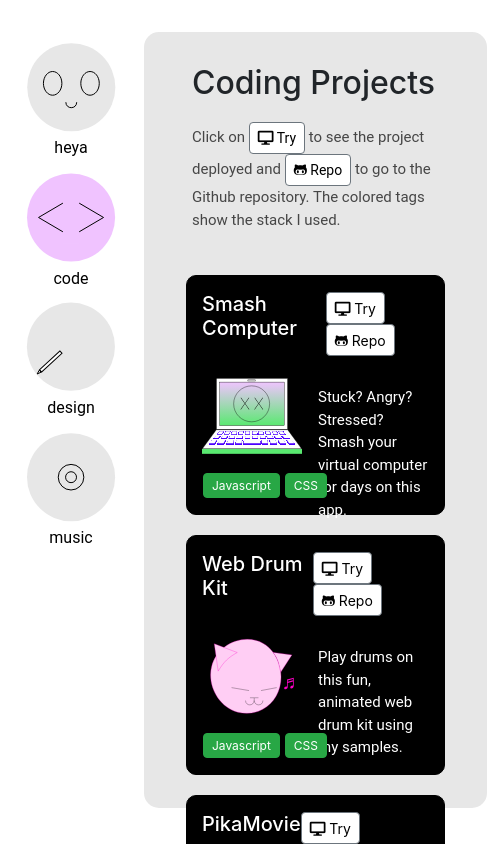
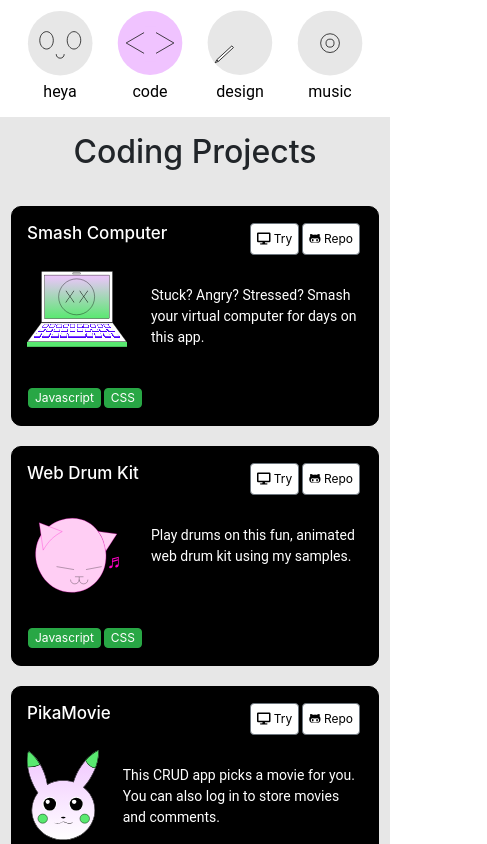
Before and after one commit to Heyabird/portfolio, a React (Create React App) app: page /about in a window 390 px wide. Shown: the top 844 px of the page, 487 px wide, since content can reach past the window. Built offline with nearby package versions, Linux system fonts and the light colour scheme.

Commit message:
added media queries for mobile phone

```diff
--- a/src/App.css
+++ b/src/App.css
@@ -27,11 +27,11 @@ p {
 }
 
 /* PROJECT PAGE */
-.container {
+.project-container {
   max-width: 1200px;
 }
 .page-header {
-  display: flex;
+  /* display: flex; */
   justify-content: space-between;
   margin-left: 1rem;
 }
@@ -93,7 +93,7 @@ p {
 .code-project img{
   max-height: 90px;
   max-width: 100px;
-  margin-right: 1rem;
+  margin-right: 1.5rem;
 }
 
 #smash-computer {
@@ -109,3 +109,55 @@ p {
   bottom: 1rem;
   left: 1rem;
 }
+
+@media screen and (max-width: 1110px) {
+  .project-header h5 {
+    font-size: 17px;
+  }
+
+  p {
+    font-size: 14px;
+    margin-bottom: 0 !important;
+  }
+
+  .code-project Button, .page-header Button, .code-project a {
+    font-size: 12px;
+    padding: 6px;
+  }
+
+  .code-project Button, a, #tag-description Button{
+    margin-right: 3px;
+    height: 20px;
+  }
+}
+
+@media screen and (max-width: 480px) {
+  .project-container {
+    max-width: 500px;
+    /* background-color: red; */
+  }
+
+  .page-header {
+    margin: 0 auto;
+  }
+
+  .page-header h2 {
+    margin: 0;
+    text-align: center;
+  }
+
+  /* CODE PROJECT PAGE */
+  .code-project {
+    /* padding: .7rem; */
+    height: 220px;
+  }
+
+  #code-page-description {
+    display: none;
+  }
+
+  .btn-container {
+    /* left: .5rem;
+    bottom: .5rem; */
+  }
+}
--- a/src/App.js
+++ b/src/App.js
@@ -9,6 +9,8 @@ import { Design } from './components/pages/Design';
 import { NoMatch } from './components/pages/NoMatch';
 import Sidebar from './components/components/Sidebar';
 import styled from 'styled-components';
+
+const breakpoint = 480;
 
 const Everything = styled.div`
   background-color: red;
@@ -25,6 +27,18 @@ const Wrapper = styled.div`
   position: absolute;
   // overflow: scroll;
   background-color: #E7E7E7;
+
+  @media (max-width: ${breakpoint}px) {
+    padding: 1rem;
+    margin: 0 1rem .5rem 1rem;
+    max-width: 100%;
+    height: inherit;
+    min-height: 85%;
+    min-width: 100%;
+    border-radius: 0;
+    width: inherit;
+    margin: 0 auto;
+  }
 `;
 
 function App() {
--- a/src/components/components/Project.js
+++ b/src/components/components/Project.js
@@ -21,7 +21,7 @@ export default class Project extends React.Component {
 
   render() {
     return (
-      <div class="container">
+      <div class="project-container">
         <Row>
           <Col className="code-project" id="smash-computer">
             <div className="project-header">
--- a/src/components/components/StyledNavItem.js
+++ b/src/components/components/StyledNavItem.js
@@ -1,8 +1,10 @@
 import styled from "styled-components";
 
+const breakpoint = 480;
+
 export const StyledNavItem = styled.div`
-  height: 130px;
-  width: 110px; /* width must be same size as NavBar to center */
+  // height: 130px;
+  // width: 4.5rem; /* width must be same size as NavBar to center */
   text-align: center; /* Aligns <a> inside of NavIcon div */
   margin-bottom: 0;   /* Puts space between NavItems */
   a {
@@ -12,5 +14,10 @@ export const StyledNavItem = styled.div`
       opacity: 0.6;
       text-decoration: none; /* Gets rid of underlining of icons */
     }
+  @media (max-width: ${breakpoint}px) {
+    img {
+      width: 73%;
+      height: auto;
+    }
   }
 `;
--- a/src/components/components/StyledSideNav.js
+++ b/src/components/components/StyledSideNav.js
@@ -1,13 +1,24 @@
 import styled from "styled-components";
 /* This defines the actual bar going down the screen */
+
+const breakpoint = 480;
+
 export const StyledSideNav = styled.div`
   position: fixed;     /* Fixed Sidebar (stay in place on scroll and position relative to viewport) */
   height: 100%;
-  width: 100px;     /* Set the width of the sidebar */
+  // width: 100px;     /* Set the width of the sidebar */
   z-index: 1;      /* Stay on top of everything */
   top: 2rem;      /* Stay at the top */
   background-color: #fff; /* White */
   overflow-x: hidden;     /* Disable horizontal scroll */
   padding-top: 10px;
   margin-left: 1rem;
+
+  @media (max-width: ${breakpoint}px) {
+    position: inherit;
+    width: inherit;
+    display: flex;
+    justify-content: center;
+    margin: 0 auto;
+  }
 `;
--- a/src/components/pages/About.js
+++ b/src/components/pages/About.js
@@ -5,16 +5,14 @@ import { Button } from 'reactstrap';
 export const About = () => (
   <>
     <div className="page-header">
-      <div>
         <h2>Coding Projects</h2>
-        <p>Click on <Button><i class="fas fa-desktop"></i> Try</Button> to see the project deployed and <Button><i class="fab fa-github-alt"></i> Repo</Button> to go to the Github repository. The colored tags show the stack I used.</p>
+        <p id="code-page-description">Click on <Button><i class="fas fa-desktop"></i> Try</Button> to see the project deployed and <Button><i class="fab fa-github-alt"></i> Repo</Button> to go to the Github repository. The colored tags show the stack I used.</p>
         <p id="tag-description">
           {/* The tags on the bottom show what stack I mainly used and are color-coded: <Button color="success">Frontend</Button><Button color="danger">Backend</Button><Button color="warning">Database</Button><Button color="primary">External API</Button> */}
         </p>
         <br/>
       </div>
       {/* <div class="filter"><Button>Filter</Button></div> */}
-    </div>
     <Project/>
   </>
 )
```
Also changed, not shown: 1 other file (tests, documents, lock files or other folders).
